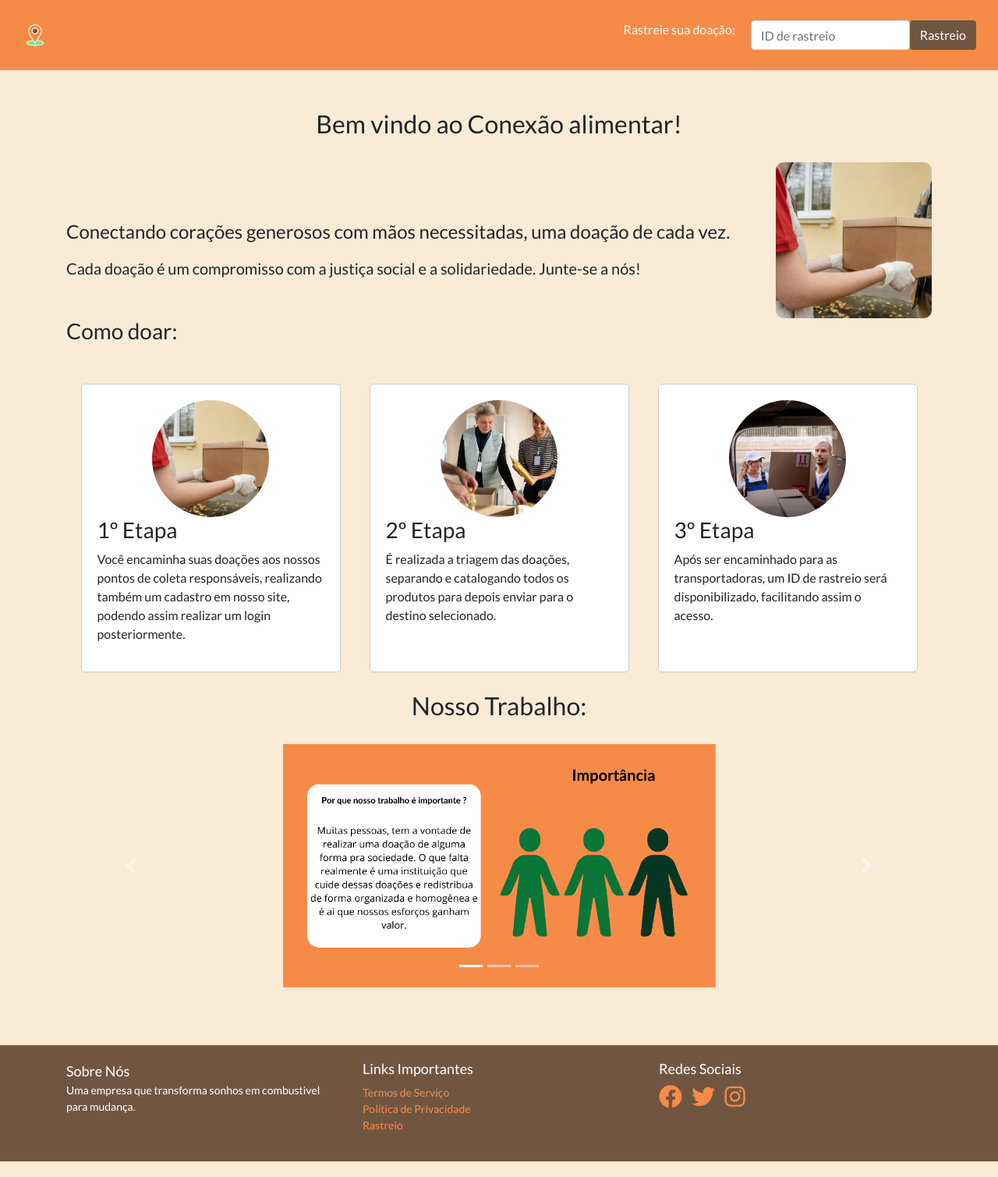
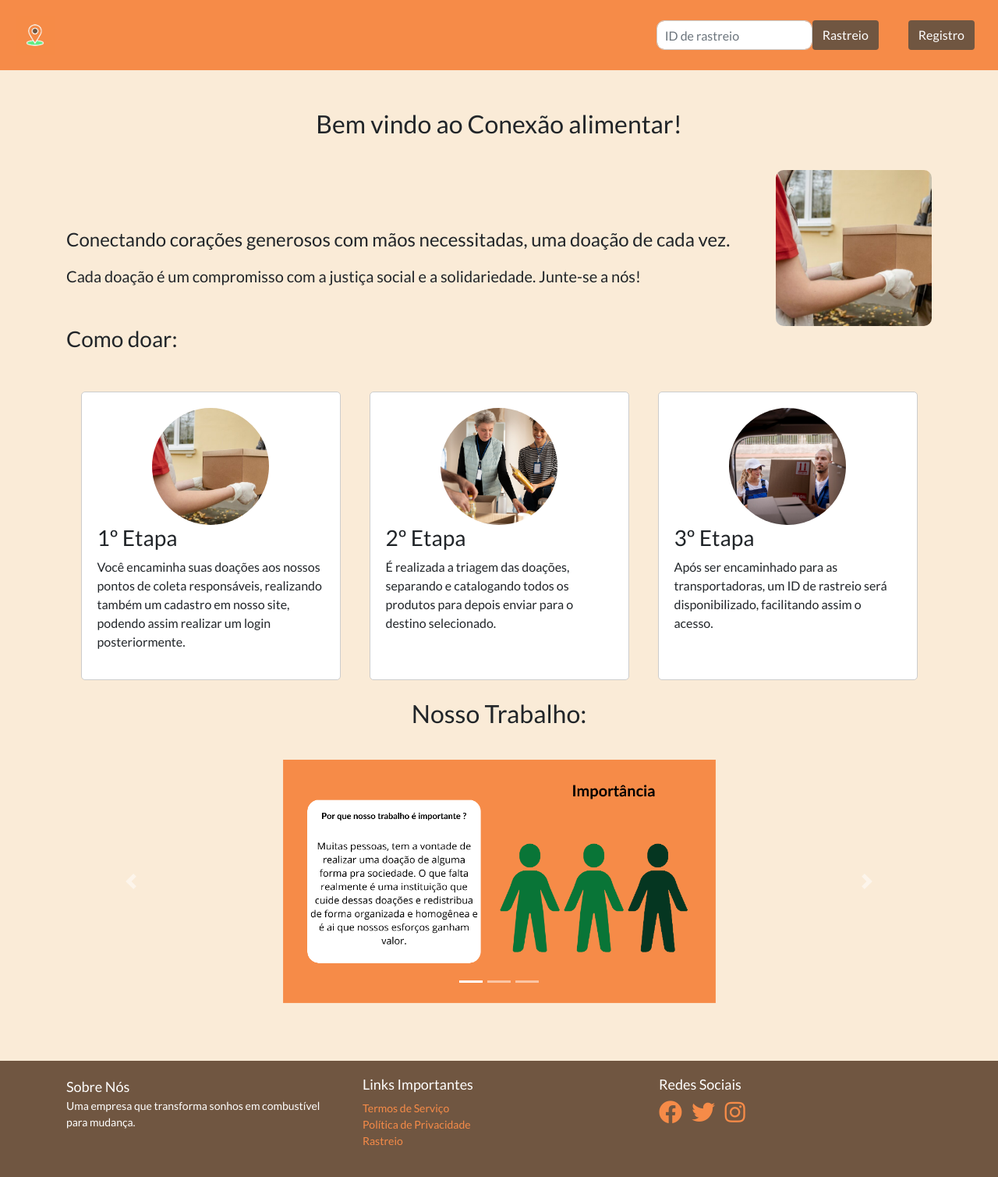
Before and after one commit to frqnk/DSM.PI.3, a Django app: page / in a window 1280 px wide. Shown: the whole page at 78% size. Run offline with Django 5.2, Linux system fonts and the light colour scheme; some libraries are stand-ins or nearby versions.

Commit message:
Atualizacao dos links

```diff
--- a/conexaoalimentar/app/static/css/style.css
+++ b/conexaoalimentar/app/static/css/style.css
@@ -88,7 +88,7 @@ nav ul li a {
 }
 
 .main-title {
-    margin-bottom: 30px; /* Aumente este valor para aumentar o espaço abaixo do título principal */
+    margin-bottom: 40px;
 }
 
 .subtitle {
@@ -139,7 +139,36 @@ nav ul li a {
     text-decoration: none; /* Remove o sublinhado padrão */
 }
 
+/* Estilos para a área limitada */
+.content-wrapper {
+    background-color: #f8f9fa;
+    border: 1px solid #ddd;
+    border-radius: 8px;
+    padding: 10px;
+    max-width: 800px;
+    width: 100%;
+    box-shadow: 0 4px 8px rgba(0, 0, 0, 0.1); /* Sombra */
+}
+
 .btn-custom {
+    display: inline-block;
+    padding: .375rem .75rem;
+    font-size: 1rem;
+    font-weight: 400;
+    line-height: 1.5;
+    color: #fff; /* Cor do texto */
+    background-color: #705641; /* Cor de fundo */
+    border: 1px solid transparent;
+    border-radius: .25rem;
+    text-align: center;
+    vertical-align: middle;
+    cursor: pointer;
+    text-decoration: none;
+    white-space: nowrap;
+    margin-right: 10px; /* Adiciona um espaço entre os botões */
+}
+
+.btn-secondary mt-3 {
     display: inline-block;
     padding: .375rem .75rem;
     font-size: 1rem;
@@ -264,3 +293,27 @@ nav ul li a {
         margin-bottom: 20px; /* Espaçamento entre a imagem e o texto */
     }
 }
+
+/* Estilização para os campos do formulário */
+input[type="text"],
+input[type="number"],
+input[type="email"],
+input[type="tel"],
+textarea {
+    border-radius: 10px; /* Ajuste o valor conforme necessário */
+    border: 1px solid #ccc; /* Cor da borda */
+    padding: 10px; /* Espaçamento interno */
+    width: auto; /* Ajusta a largura automaticamente */
+    max-width: 300px; /* Define a largura máxima dos campos */
+    box-sizing: border-box; /* Inclui padding e border na largura total */
+}
+
+input[type="text"]:focus,
+input[type="number"]:focus,
+input[type="email"]:focus,
+input[type="tel"]:focus,
+textarea:focus {
+    outline: none; /* Remove a borda padrão ao focar */
+    border-color: #F68B48; /* Cor da borda ao focar */
+    box-shadow: 0 0 5px rgba(246, 139, 72, 0.5); /* Sombra ao focar */
+}
--- a/conexaoalimentar/app/templates/editar_doacao.html
+++ b/conexaoalimentar/app/templates/editar_doacao.html
@@ -16,7 +16,9 @@
 <body>
     <header>
         <div class="logo">
+            <a href="{% url 'home' %}">
             <img src="{% static 'img/logo2.jpg' %}" alt="Logo">
+            </a>
         </div>
         <nav>
             <ul class="nav">
@@ -28,6 +30,7 @@
     </header>
 
     <div class="container-lg">
+        <div class="content-wrapper p-4 shadow">
         <section id="main-section" class="main-content d-flex justify-content-center">
             <div class="intro-content w-75">
                 <h1 class="center main-title">Editar Doação</h1>
@@ -68,6 +71,7 @@
                 </form>
             </div>
         </section>
+    </div>
     </div>
 
     <footer class="footer" style="background-color: #705641; padding: 20px 0;">
--- a/conexaoalimentar/app/templates/home.html
+++ b/conexaoalimentar/app/templates/home.html
@@ -17,13 +17,13 @@
 <body>
     <header>
         <div class="logo">
+            <a href="{% url 'home' %}">
             <img src="{% static 'img/logo2.jpg' %}" alt="Logo">
+            </a>
         </div>
         <nav>
             <ul class="nav">
-                <li>
-                    <a class="texto">Rastreie sua doação:</a>
-                </li>
+
                 <li class="nav-item">
                     <form action="#" class="form-inline mr-2">
                         <div class="form-group">
@@ -31,6 +31,9 @@
                         </div>
                         <button type="submit" class="btn btn-custom">Rastreio</button>
                     </form>
+                </li>
+                <li class="nav-item">
+                    <a class="nav-link btn btn-custom" href="registro">Registro</a>
                 </li>
             </ul>
         </nav>
@@ -104,7 +107,7 @@
                 <!-- Informações da empresa -->
                 <div class="col-md-4">
                     <a href="#topo" style="font-size: 18px;" class="link-branco">Sobre Nós</a>
-                    <p style="font-size: 14px;">Uma empresa que transforma sonhos em combustivel para mudança.</p>
+                    <p style="font-size: 14px;">Uma empresa que transforma sonhos em combustível para mudança.</p>
                 </div>
                 <!-- Links Importantes -->
                 <div class="col-md-4">
--- a/conexaoalimentar/app/templates/listar.html
+++ b/conexaoalimentar/app/templates/listar.html
@@ -16,7 +16,9 @@
 <body>
     <header>
         <div class="logo">
+            <a href="{% url 'home' %}">
             <img src="{% static 'img/logo2.jpg' %}" alt="Logo">
+            </a>
         </div>
         <nav>
             <ul class="nav">
@@ -28,10 +30,12 @@
     </header>
 
     <div class="container-lg">
+        <div class="content-wrapper p-4 shadow">
         <section id="main-section" class="main-content d-flex justify-content-center">
             <div class="intro-content w-75">
                 <h1 class="center main-title">Lista de Doações</h1>
                 <ul class="list-group">
+                    <br>
                     {% for doacao in doacoes %}
                         <li class="list-group-item">
                             <strong>Nome:</strong> {{ doacao.nome }}<br>
@@ -43,6 +47,7 @@
                                 {% for produto in doacao.produtos %}
                                     <li>{{ produto.nome }} - {{ produto.quantidade }}</li>
                                 {% endfor %}
+                                <br>
                             </ul>
                             <a href="{% url 'editar_doacao' doacao.id %}" class="btn btn-primary btn-sm">Editar</a>
                             <form action="{% url 'excluir_doacao' doacao.id %}" method="post" style="display:inline;">
@@ -54,6 +59,7 @@
                 </ul>
             </div>
         </section>
+    </div>
     </div>
 
     <footer class="footer" style="background-color: #705641; padding: 20px 0;">
--- a/conexaoalimentar/app/templates/sucesso.html
+++ b/conexaoalimentar/app/templates/sucesso.html
@@ -16,7 +16,9 @@
 <body>
     <header>
         <div class="logo">
+            <a href="{% url 'home' %}">
             <img src="{% static 'img/logo2.jpg' %}" alt="Logo">
+            </a>
         </div>
         <nav>
             <ul class="nav">
```
Also changed, not shown: conexaoalimentar/app/templates/registro.html (+8 -2 lines).
